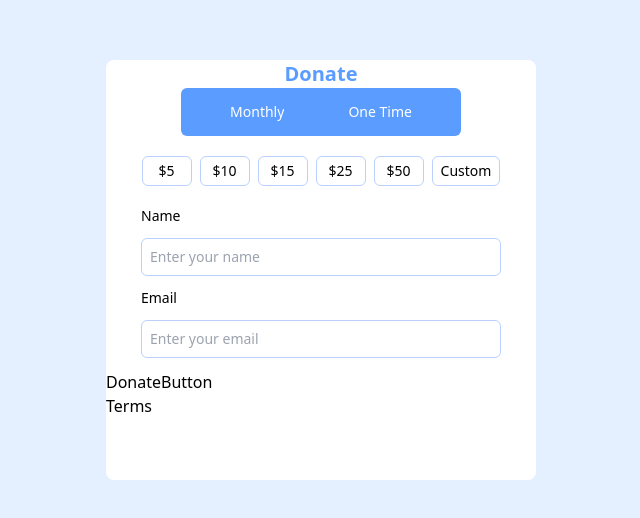
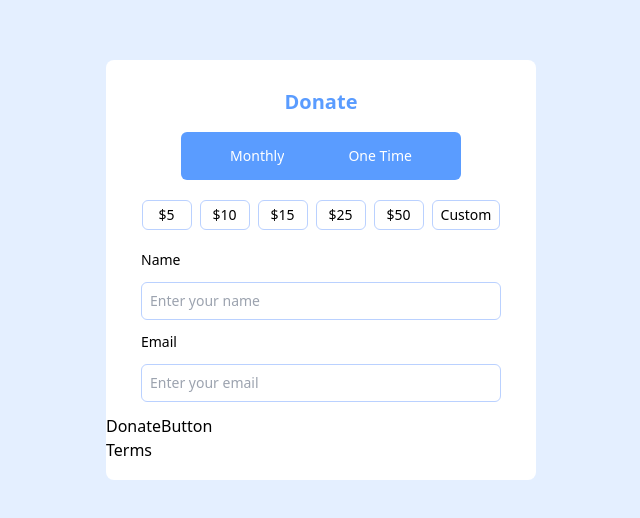
Before and after one commit to eobcre/donate-card, a React (Vite) app: page / in a window 1280 px wide. Shown: the part 130-648 px from the top of the page, without its empty margins (319-959 px from the left). Built offline with nearby package versions, Linux system fonts and the light colour scheme.

Commit message:
updated padding

```diff
--- a/src/components/Title.tsx
+++ b/src/components/Title.tsx
@@ -1,6 +1,6 @@
 const Title: React.FC = () => {
   return (
-    <div>
+    <div className='pt-7 pb-4'>
       <h1 className='flex justify-center items-center text-[#5A9CFF] text-xl font-bold'>
         Donate
       </h1>
```
